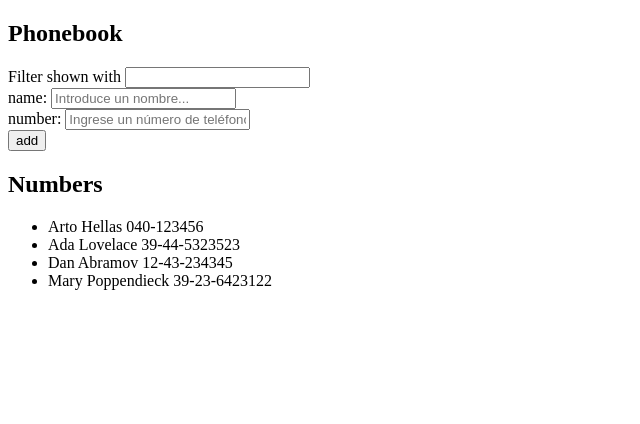
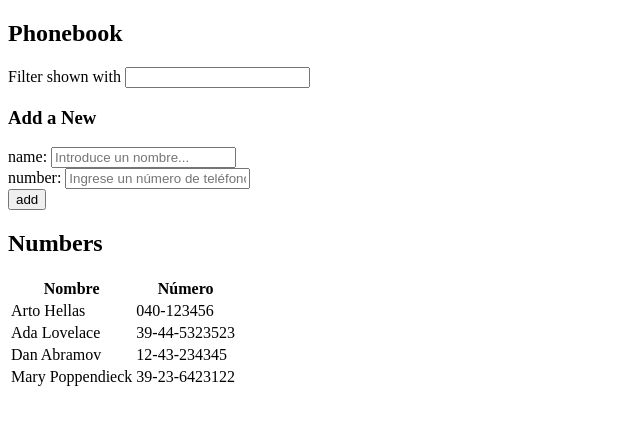
Before and after one commit to tinchoran/fullStackOpenCurso, a React (Vite) app in the folder part2/phoneBook/: page / in a window 1280 px wide. Shown: the top 424 px of the page, without its empty margins (0-640 px from the left). Built offline with nearby package versions, Linux system fonts and the light colour scheme.

Commit message:
Ejercicio 2.10 resuelto

```diff
--- a/part2/phoneBook/src/App.jsx
+++ b/part2/phoneBook/src/App.jsx
@@ -1,4 +1,8 @@
 import { useState } from 'react'
+
+import Filter from './components/Filter';
+import PersonForm from './components/PersonForm';
+import Persons from './components/Persons';
 
 const App = () => {
   const [persons, setPersons] = useState([
@@ -32,7 +36,8 @@ const App = () => {
     if(!persons.some(person => person.name.toLowerCase() === newName.toLowerCase())){
         const newPerson = {
           name: newName,
-          number: newNumber
+          number: newNumber,
+          id: persons.length + 1
         };
         setPersons(persons.concat(newPerson));
         setNewName("");
@@ -43,24 +48,18 @@ const App = () => {
   return (
     <div>
       <h2>Phonebook</h2>
-      <form>
-        <div>Filter shown with <input onChange={ handleFilterChange } value={filterValue} /></div>
-      </form>
-      <form onSubmit={handleSubmit}>
-        <div>
-          name: <input onChange={handleNameChange} value={newName} placeholder='Introduce un nombre...' />
-        </div>
-        <div>
-          number: <input  onChange={handleNumberChange} value={newNumber}  placeholder='Ingrese un número de teléfono' />
-        </div>
-        <div>
-          <button type="submit">add</button>
-        </div>
-      </form>
+      <Filter handleFilterChange={handleFilterChange} value={filterValue} />
+      <h3>Add a New</h3>
+      <PersonForm
+        handleNameChange={handleNameChange}
+        handleNumberChange={handleNumberChange}
+        handleSubmit={handleSubmit}
+        nameValue={newName}
+        numberValue={newNumber}
+      />
       <h2>Numbers</h2>
-      <ul>
-        {filteredPersons.map(person => <li key={person.name} >{person.name} {person.number} </li>)}
-      </ul>
+      <Persons persons={filteredPersons} />
+
     </div>
   )
 }
--- /dev/null
+++ b/part2/phoneBook/src/components/Filter.jsx
@@ -0,0 +1,7 @@
+const Filter = ( { handleFilterChange, value } ) => (
+    <form>
+        <div>Filter shown with <input onChange={ handleFilterChange } value={value} /></div>
+    </form>
+)
+
+export default Filter
--- /dev/null
+++ b/part2/phoneBook/src/components/PersonForm.jsx
@@ -0,0 +1,15 @@
+const PersonForm = ( { handleSubmit, handleNameChange, nameValue, handleNumberChange, numberValue } ) => (
+    <form onSubmit={handleSubmit}>
+        <div>
+          name: <input onChange={handleNameChange} value={nameValue} placeholder='Introduce un nombre...' />
+        </div>
+        <div>
+          number: <input  onChange={handleNumberChange} value={numberValue}  placeholder='Ingrese un número de teléfono' />
+        </div>
+        <div>
+          <button type="submit">add</button>
+        </div>
+    </form>
+)
+
+export default PersonForm
--- /dev/null
+++ b/part2/phoneBook/src/components/Persons.jsx
@@ -0,0 +1,23 @@
+const Person = ( { name, number } ) => (
+    <tr>
+        <td>{name}</td>
+        <td>{number}</td>
+    </tr>
+)
+
+const Persons = ( { persons } ) => (
+    <table>
+        <thead>
+            <tr>
+                <th>Nombre</th>
+                <th>Número</th>
+            </tr>
+        </thead>
+        <tbody>
+            {persons.map(person => <Person key={person.id} name={person.name} number={person.number} />)}
+        </tbody>
+    </table>
+)
+
+
+export default Persons
```
